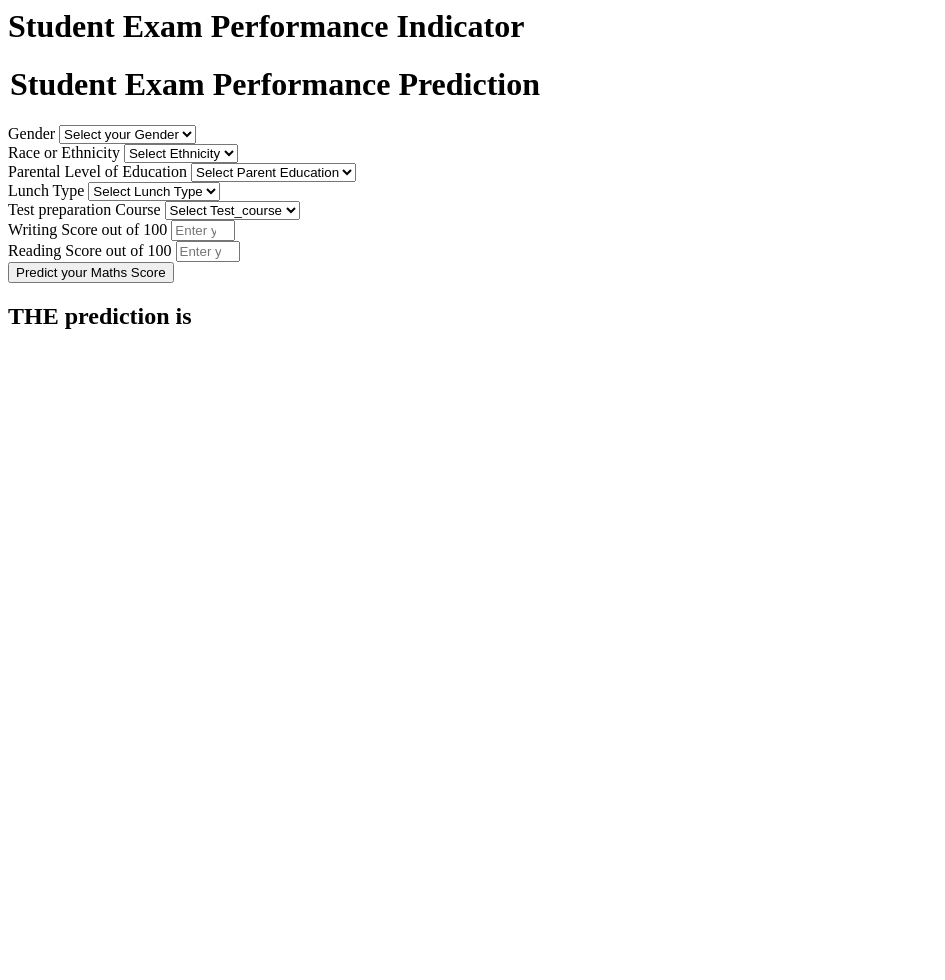
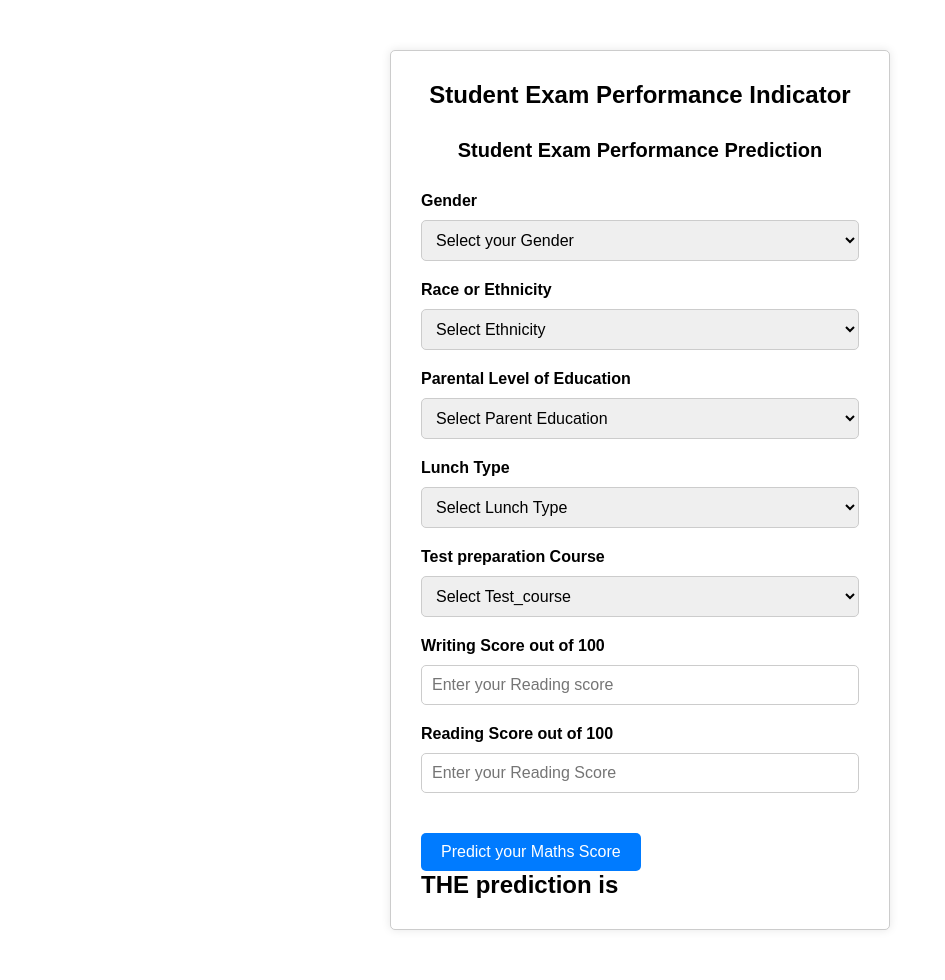
Before and after one commit to imvbhuvan/ML_Proj, a Flask app: page /predictdata in a window 1280 px wide. Shown: the whole page, without its empty margins (0-945 px from the left). Before the commit the page ends 329 px from the top, so only its background shows below. Run offline with Flask 2, Linux system fonts and the light colour scheme.

Commit message:
styling for web

```diff
--- a/templates/home.html
+++ b/templates/home.html
@@ -1,5 +1,8 @@
 <html>
 <body>
+    <head>
+        <link rel="stylesheet" type="text/css" href="style.css">
+    </head>
     <div class="login">
        <h1>Student Exam Performance Indicator</h1>
 
--- /dev/null
+++ b/templates/style.css
@@ -0,0 +1,70 @@
+/* Global Styles */
+* {
+    margin: 0;
+    padding: 0;
+    box-sizing: border-box;
+    font-family: Arial, sans-serif;
+  }
+
+  /* Styling for Login Form */
+  .login {
+    max-width: 500px;
+    margin: 50px auto;
+    padding: 30px;
+    border: 1px solid #ccc;
+    border-radius: 5px;
+    background-color: #fff;
+    box-shadow: 0 0 10px rgba(0, 0, 0, 0.1);
+  }
+
+  h1 {
+    font-size: 24px;
+    font-weight: bold;
+    text-align: center;
+    margin-bottom: 30px;
+  }
+
+  legend {
+    font-size: 20px;
+    font-weight: bold;
+    margin-bottom: 20px;
+  }
+
+  .form-label {
+    display: block;
+    font-size: 16px;
+    font-weight: bold;
+    margin-bottom: 10px;
+  }
+
+  .form-control {
+    display: block;
+    width: 100%;
+    padding: 10px;
+    font-size: 16px;
+    border-radius: 5px;
+    border: 1px solid #ccc;
+    margin-bottom: 20px;
+  }
+
+  .btn {
+    background-color: #007bff;
+    color: #fff;
+    border: none;
+    border-radius: 5px;
+    padding: 10px 20px;
+    font-size: 16px;
+    cursor: pointer;
+    margin-top: 20px;
+  }
+
+  .btn:hover {
+    background-color: #0069d9;
+  }
+
+  /* Responsive Styles */
+  @media (max-width: 768px) {
+    .login {
+      max-width: 90%;
+    }
+  }
```
